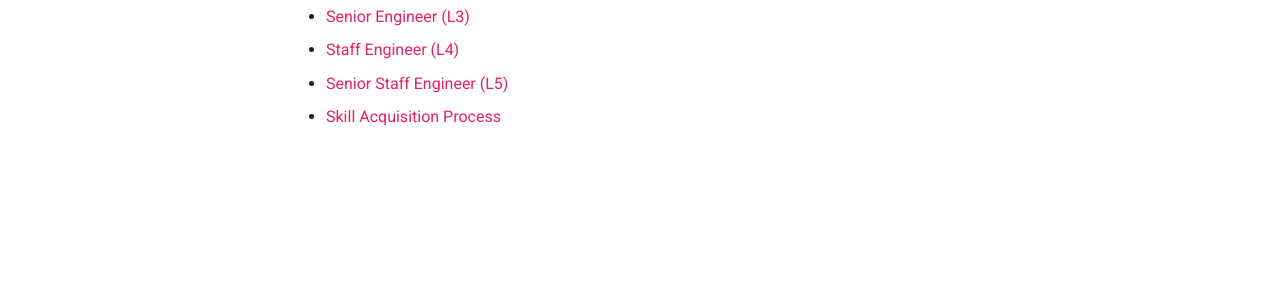
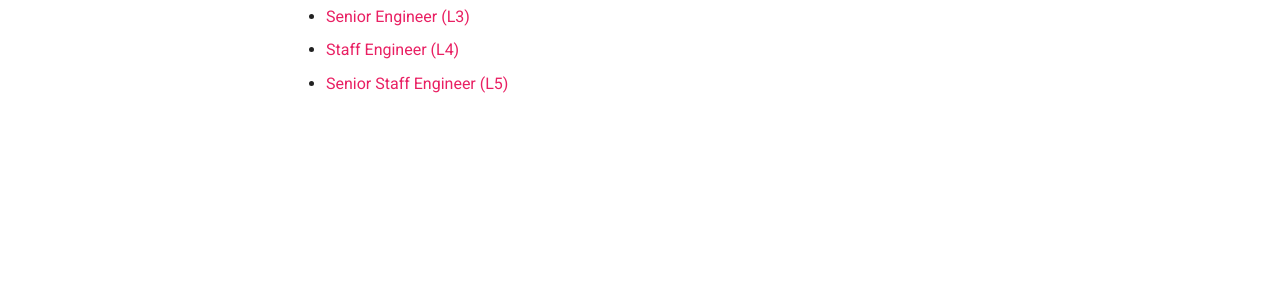
Before and after one commit to vtex/becoming-a-driver, an MkDocs documentation site: the page built from docs/career-path/index.md, in a window 1280 px wide and 1105 px high. Shown: the part 595-895 px from the top of the window. Built offline with MkDocs 1.6.1 and Material for MkDocs 9.7.7, drawn with Linux system fonts in a browser that asks for light colours; comment, search, counter and statistics services are not loaded.

Commit message:
Update index.md

```diff
--- a/docs/career-path/index.md
+++ b/docs/career-path/index.md
@@ -15,4 +15,3 @@ Each level will start with a radar chart based on the Engineering Competencies,
 * [Senior Engineer (L3)](l3.md)
 * [Staff Engineer (L4)](l4.md)
 * [Senior Staff Engineer (L5)](l5.md)
-* [Skill Acquisition Process](skill-acquisition-process.md)
```
